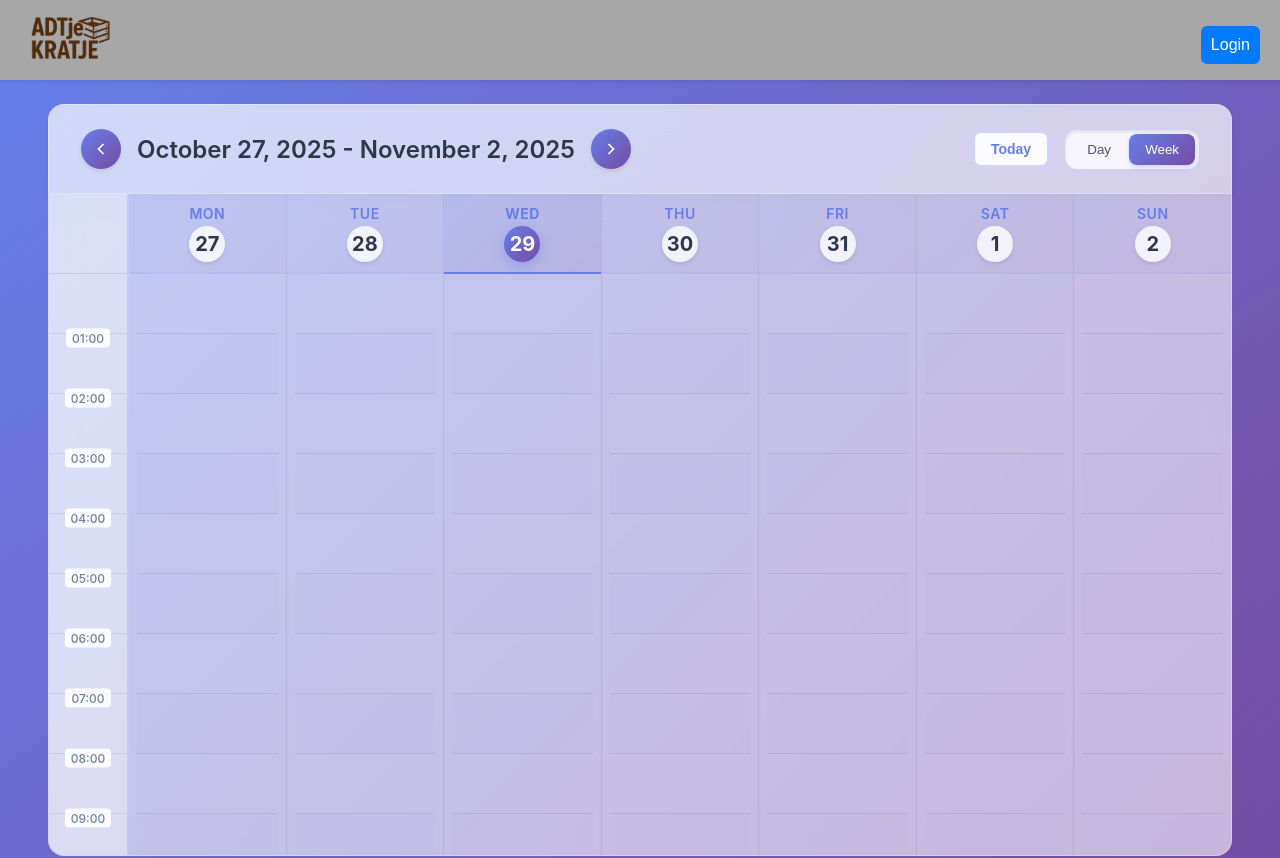
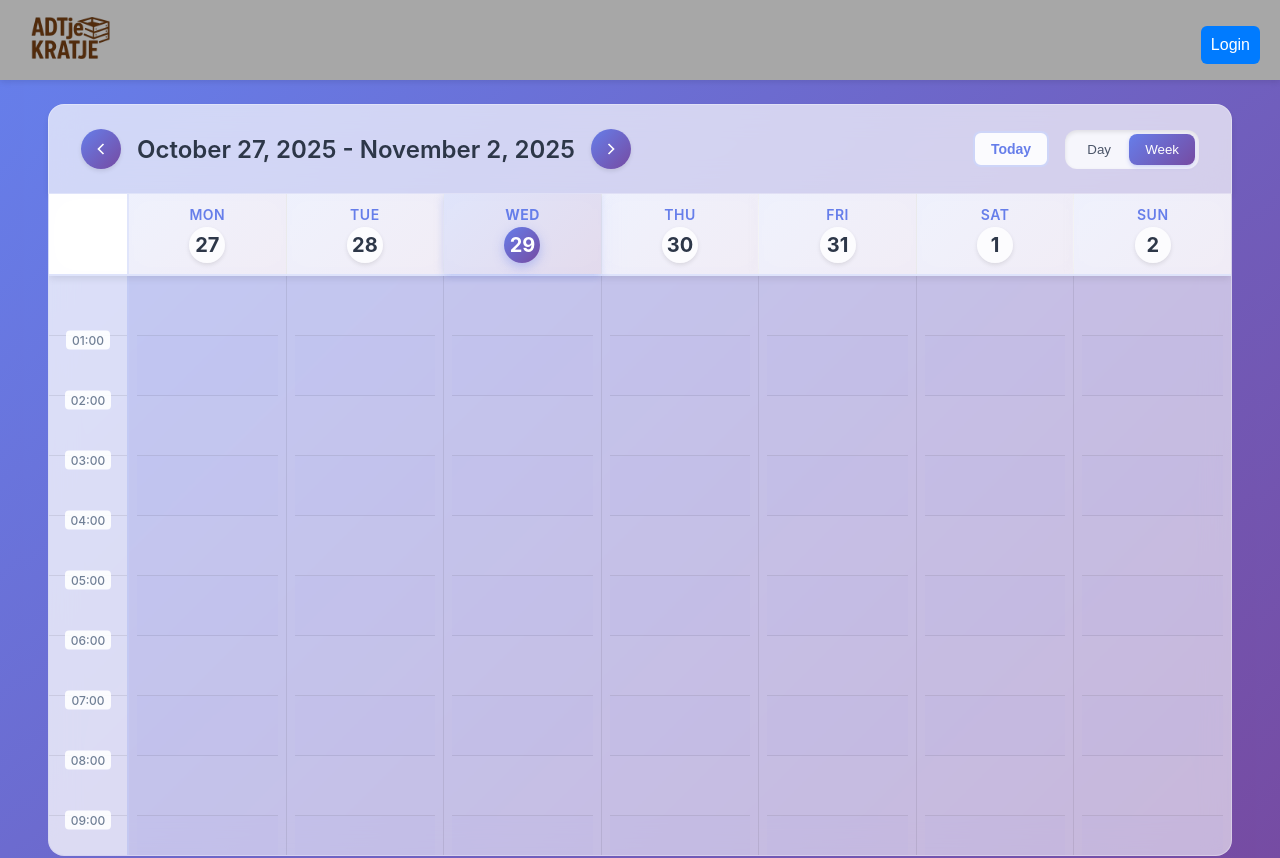
Before and after one commit to 67Company/WebDev, a React (Create React App) app in the folder frontend/calender-app/: page /calendar in a window 1280 px wide. Shown: the top 858 px of the page. Built offline with nearby package versions, Linux system fonts and the light colour scheme.

Commit message:
ui calender fixes

```diff
--- a/frontend/calender-app/src/components/CalenderDisplay.css
+++ b/frontend/calender-app/src/components/CalenderDisplay.css
@@ -141,6 +141,35 @@
   border-top: none;
   border-radius: 0 0 16px 16px;
   overflow: hidden;
+  flex-direction: column;
+}
+
+/* Sticky Header */
+.calendar-sticky-header {
+  display: flex;
+  position: sticky;
+  top: 0;
+  z-index: 10;
+  background: rgba(255, 255, 255, 0.95);
+  backdrop-filter: blur(15px);
+  border-bottom: 2px solid rgba(102, 126, 234, 0.2);
+  box-shadow: 0 2px 8px rgba(0, 0, 0, 0.1);
+}
+
+/* Scrollable Calendar Body */
+.calendar-scrollable-body {
+  flex: 1;
+  overflow-y: auto;
+  overflow-x: hidden;
+  min-height: 0;
+  scroll-behavior: smooth;
+}
+
+/* Calendar Content */
+.calendar-content {
+  display: flex;
+  min-height: fit-content;
+  align-items: flex-start;
 }
 
 /* Time Column */
@@ -153,10 +182,17 @@
   position: relative;
 }
 
-.time-header {
+/* Time Header in Sticky Header */
+.time-header-cell {
+  width: 80px;
+  min-width: 80px;
+  flex-shrink: 0;
   height: 80px;
-  border-bottom: 1px solid rgba(0, 0, 0, 0.1);
+  border-right: 2px solid rgba(102, 126, 234, 0.2);
+  background: rgba(255, 255, 255, 0.8);
 }
+
+
 
 .time-slot {
   height: 60px;
@@ -182,10 +218,20 @@
 .day-column {
   flex: 1;
   min-width: 120px;
-  display: flex;
-  flex-direction: column;
   border-right: 1px solid rgba(0, 0, 0, 0.08);
   position: relative;
+}
+
+/* Day Column in Body */
+.day-column-body {
+  flex: 1;
+  min-width: 120px;
+  border-right: 1px solid rgba(0, 0, 0, 0.08);
+  position: relative;
+}
+
+.day-column-body:last-child {
+  border-right: none;
 }
 
 .day-column:last-child {
@@ -198,15 +244,16 @@
   flex-direction: column;
   align-items: center;
   justify-content: center;
-  background: linear-gradient(135deg, rgba(102, 126, 234, 0.05), rgba(118, 75, 162, 0.05));
-  border-bottom: 2px solid rgba(102, 126, 234, 0.1);
+  background: linear-gradient(135deg, rgba(102, 126, 234, 0.1), rgba(118, 75, 162, 0.1));
   gap: 4px;
   transition: all 0.3s ease;
+  width: 100%;
+  backdrop-filter: blur(10px);
 }
 
 .day-header.today {
-  background: linear-gradient(135deg, rgba(102, 126, 234, 0.15), rgba(118, 75, 162, 0.15));
-  border-bottom-color: #667eea;
+  background: linear-gradient(135deg, rgba(102, 126, 234, 0.2), rgba(118, 75, 162, 0.2));
+  box-shadow: 0 2px 8px rgba(102, 126, 234, 0.3);
 }
 
 .day-header.today .day-name {
@@ -244,12 +291,10 @@
 
 /* Timeline */
 .day-timeline {
-  flex: 1;
   position: relative;
-  overflow-y: auto;
-  overflow-x: hidden;
   padding: 0 8px;
-  min-height: 0;
+  width: 100%;
+  min-height: calc(24 * 60px); /* 24 hours * 60px per hour */
 }
 
 .hour-line {
@@ -349,6 +394,11 @@
     min-width: auto;
   }
 
+  .calendar-sticky-header {
+    background: rgba(255, 255, 255, 0.98);
+    backdrop-filter: blur(20px);
+  }
+
   .time-column {
     width: 60px;
     min-width: 60px;
@@ -413,6 +463,10 @@
     min-width: 100px;
   }
 
+  .day-column-body {
+    min-width: 100px;
+  }
+
   .day-timeline {
     padding: 0 4px;
   }
@@ -424,10 +478,7 @@
   }
 }
 
-/* Smooth scrolling */
-.day-timeline {
-  scroll-behavior: smooth;
-}
+
 
 /* Loading animation */
 @keyframes pulse {
--- a/frontend/calender-app/src/components/CalenderDisplay.tsx
+++ b/frontend/calender-app/src/components/CalenderDisplay.tsx
@@ -121,8 +121,28 @@ const CalendarDisplay: React.FC = () => {
 
   const weekDays = viewMode === "week" ? getWeekDays(currentDate) : [currentDate];
 
+  // Handle mouse events to prevent page scrolling
+  const handleMouseEnter = () => {
+    document.body.style.overflow = 'hidden';
+  };
+
+  const handleMouseLeave = () => {
+    document.body.style.overflow = 'auto';
+  };
+
+  // Cleanup on unmount
+  useEffect(() => {
+    return () => {
+      document.body.style.overflow = 'auto';
+    };
+  }, []);
+
   return (
-    <div className="calendar-container">
+    <div
+      className="calendar-container"
+      onMouseEnter={handleMouseEnter}
+      onMouseLeave={handleMouseLeave}
+    >
       {/* Header */}
       <div className="calendar-header">
         <div className="calendar-navigation">
@@ -184,17 +204,12 @@ const CalendarDisplay: React.FC = () => {
 
       {/* Calendar Grid */}
       <div className="calendar-grid">
-        {/* Time Column */}
-        <div className="time-column">
-          <div className="time-header"></div>
-          {hours.map(hour => (
-            <div key={hour} className="time-slot">
-              {hour > 0 && <span className="time-label">{formatTime(hour)}</span>}
-            </div>
-          ))}
-        </div>
+        {/* Sticky Header Row */}
+        <div className="calendar-sticky-header">
+          {/* Time Header Cell */}
+          <div className="time-header-cell"></div>
 
-        {/* Days Columns */}
+          {/* Day Headers */}
           {weekDays.map((day, dayIndex) => (
             <div key={dayIndex} className="day-column">
               <div className={`day-header ${isToday(day) ? "today" : ""}`}>
@@ -205,7 +220,25 @@ const CalendarDisplay: React.FC = () => {
                   {day.getDate()}
                 </div>
               </div>
+            </div>
+          ))}
+        </div>
 
+        {/* Scrollable Calendar Body */}
+        <div className="calendar-scrollable-body">
+          <div className="calendar-content">
+            {/* Time Column */}
+            <div className="time-column">
+              {hours.map(hour => (
+                <div key={hour} className="time-slot">
+                  {hour > 0 && <span className="time-label">{formatTime(hour)}</span>}
+                </div>
+              ))}
+            </div>
+
+            {/* Days Columns */}
+            {weekDays.map((day, dayIndex) => (
+              <div key={dayIndex} className="day-column-body">
                 <div className="day-timeline">
                   {/* Hour grid lines */}
                   {hours.map(hour => (
@@ -250,6 +283,8 @@ const CalendarDisplay: React.FC = () => {
             ))}
           </div>
         </div>
+      </div>
+    </div>
   );
 };
 
```
Lines whose indentation alone changed are shown as unchanged.
